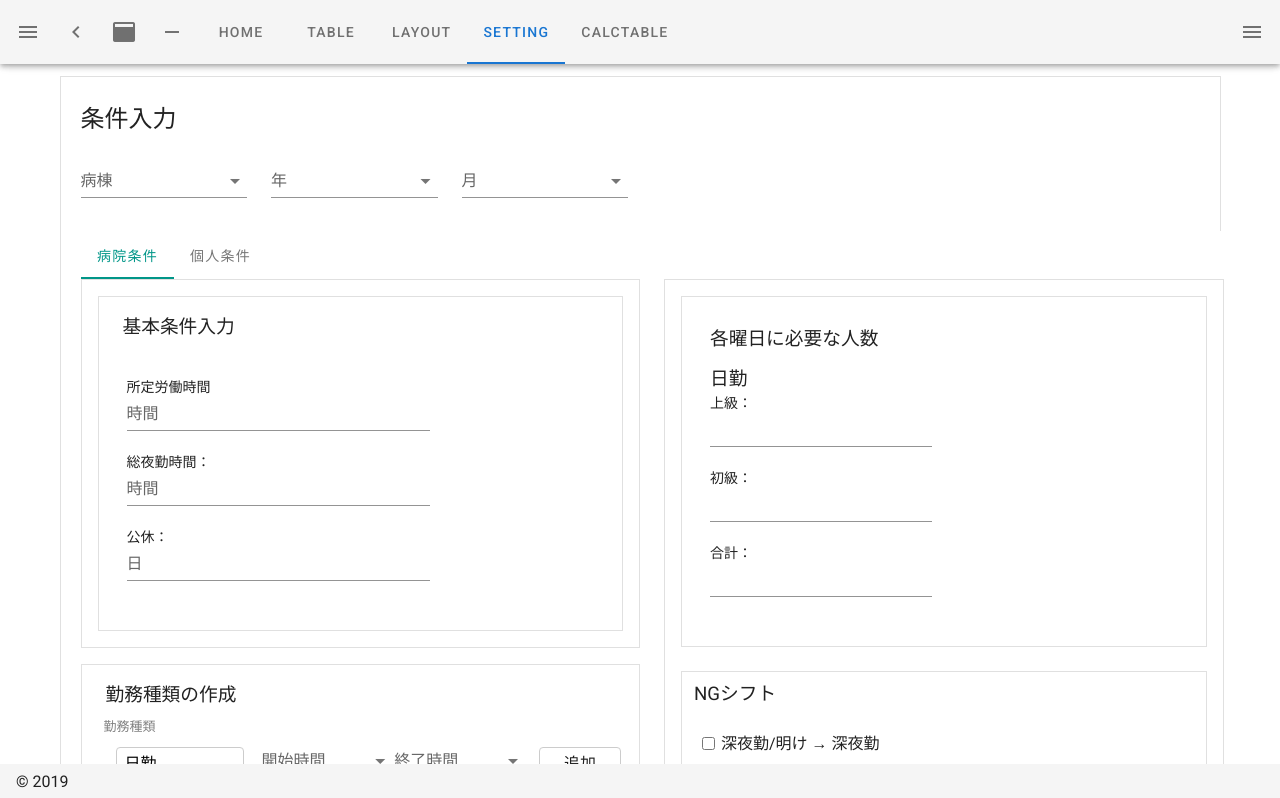
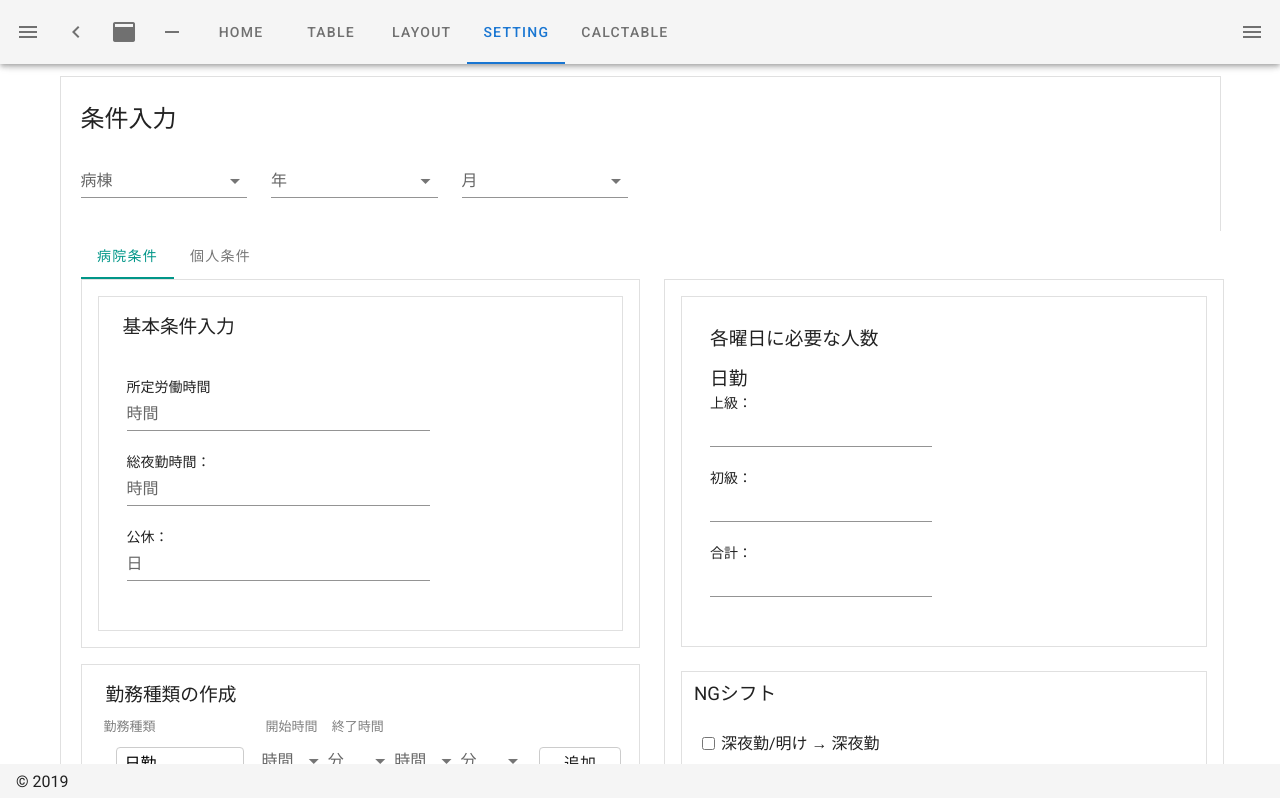
Before and after one commit to BoxPistols/nuxt-vuetify-20120, a Nuxt app: page /setting in a window 1280 px wide. Shown: the top 798 px of the page. Built offline with nearby package versions, Linux system fonts and the light colour scheme.

Commit message:
re times

```diff
--- a/pages/setting.vue
+++ b/pages/setting.vue
@@ -72,13 +72,17 @@
                       <table class="working_type">
                         <tbody>
                           <th>勤務種類</th>
-                          <th></th>
-                          <th></th>
+                          <th>開始時間</th>
+                          <th>終了時間</th>
                           <tr>
                             <td><input class="works" type="text" placeholder="日勤" v-model="newItemTitle"></td>
                             <!-- <td><input class="time start" type="text" placeholder="0800" v-model="newItemSelect"> 〜</td> -->
-                            <td><v-select class="time start"　:items="workTime" label="開始時間"></v-select></td>
-                            <td><v-select class="time end"　:items="workMinit" label="終了時間"></v-select></td>
+                           <td><v-select class="time start" :items="workTime" label="時間"></v-select></td>
+                            <td><v-select class="time end" :items="workMinit" label="分"></v-select></td>
+
+                            <td><v-select class="time start" :items="workTime" label="時間"></v-select></td>
+                            <td><v-select class="time end" :items="workMinit" label="分"></v-select></td>
+
                             <!-- <td><input class="time end" type="text" placeholder="1800" v-model="newItemJob"></td> -->
                             <!-- <td><input class="time end" type="text" placeholder="1800" v-model="newItemJob"></td> -->
                             <td> <button class="time push" type="button" name="button" v-on:click="addTodo(newItemTitle, newItemSelect, newItemJob)">追加</button></td>
@@ -385,8 +389,6 @@
 <script>
 export default {
   data: () => ({
-
-
   e1: [],
   e2: [],
   e3: [],
@@ -434,8 +436,8 @@ export default {
     days_max: '',
     teams: ['1A', '1B', '1C', '2A', '2B', '2C'],
     name: ['佐藤真由美', '鈴木雅美', '高橋敏', '田中善子'],
-    workTime:["00","01","02","03","04","05","06","07","08","09","10","11","12","13","14","15","16","17","18","19","20","21","22","23"],
-    workMinit:["00","15","45"],
+    workTime:['00','01','02','03','04','05','06','07','08','09','10','11','12','13','14','15','16','17','18','19','20','21','22','23'],
+    workMinit:['00','15','30','45'],
     items: [{
       title: '日勤',
       isChecked: false,
```
Also changed, not shown: .eslintrc.json (added).
